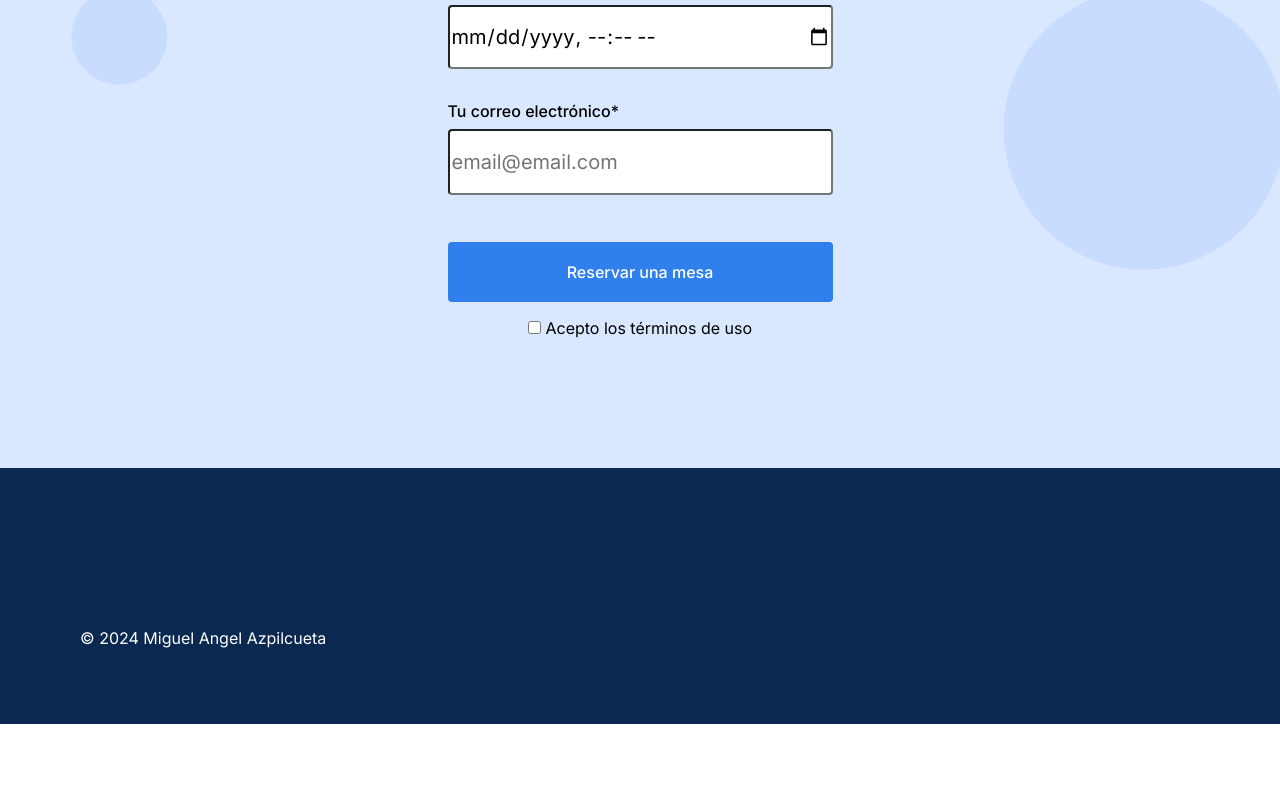
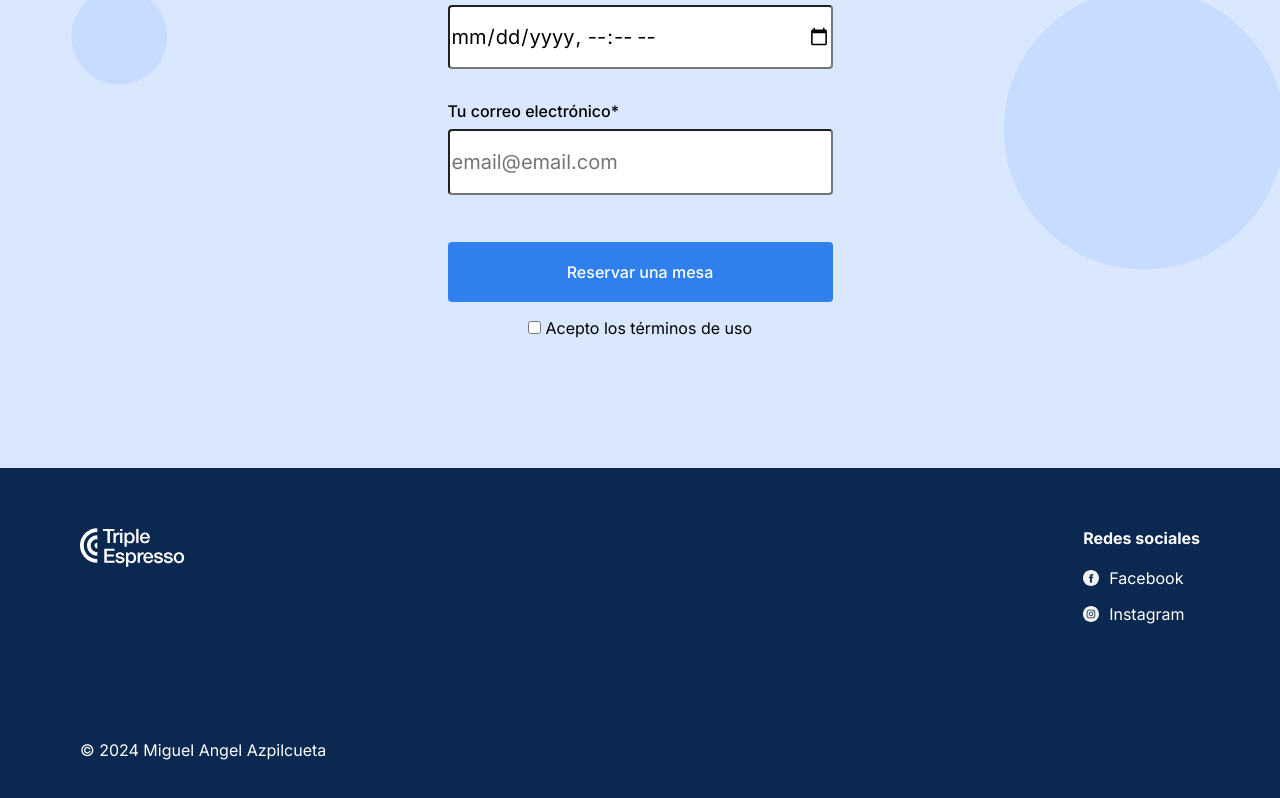
Before and after one commit to MiguelAzpilcueta/web_project_coffeeshop, a plain HTML site: page index.html in a window 1280 px wide. Shown: the part 2113-2911 px from the top of the page. Before the commit the page ends 2837 px from the top, so only its background shows below. Drawn offline with Linux system fonts and the light colour scheme.

Commit message:
Add footer content with logo and social media links for improved branding

```diff
--- a/index.html
+++ b/index.html
@@ -122,6 +122,32 @@
     </main>
     <footer class="footer">
 
+      <div class="footer__content">
+        <div>
+          <img src="/images/logo_coffeeshop_light.svg" alt="TripleTen" class="footer__logo" />
+        </div>
+        <div class="footer__circle">
+        </div>
+
+
+        <div class="footer__social">
+          <h3 class="footer__social-heading">Redes sociales</h3>
+          <ul class="footer__list">
+            <li class="footer__list-item">
+              <a class="footer__social-link" href="#">
+                <img src="/images/facebook_white.svg" alt="Facebook icon" class="footer__social-icon" />
+                Facebook
+              </a>
+            </li>
+            <li class="footer__list-item">
+              <a class="footer__social-link" href="#">
+                <img src="/images/instagram_white.svg" alt="Instagram icon" class="footer__social-icon" />
+                Instagram
+              </a>
+            </li>
+          </ul>
+        </div>
+      </div>
 
 
       <p class="footer__copyright">© 2024 Miguel Angel Azpilcueta</p>
```
